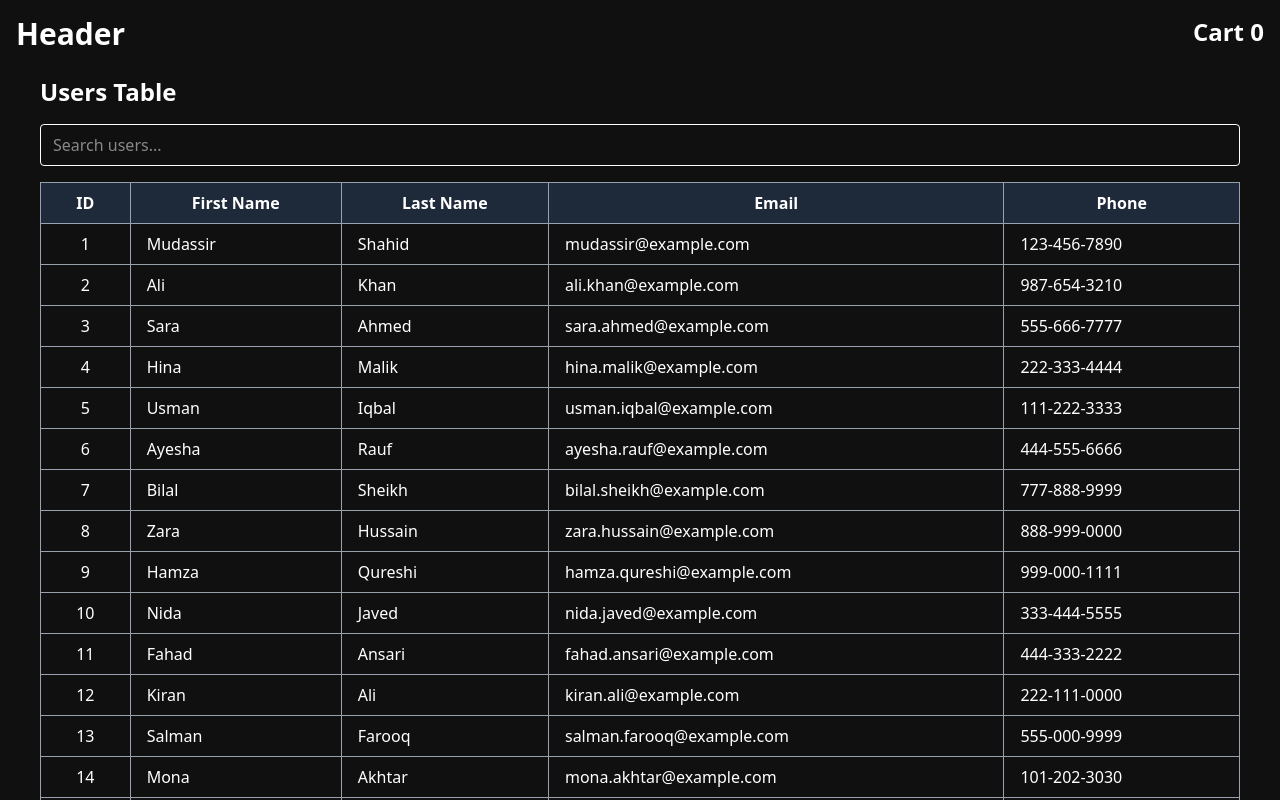
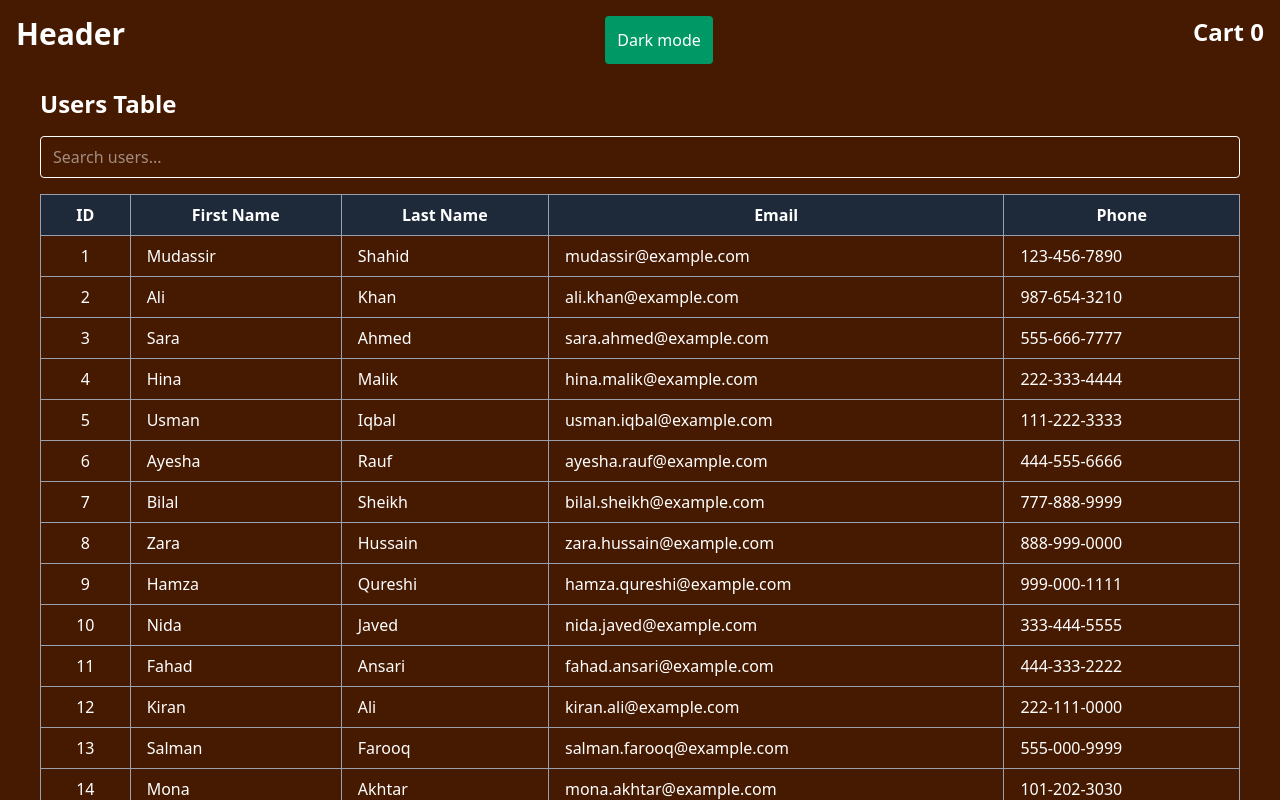
Before and after one commit to mudassirshahid/vite-redux-app, a React (Vite) app: page /product/1 in a window 1280 px wide. Shown: the top 800 px of the page. Built offline with nearby package versions, Linux system fonts and the light colour scheme.

Commit message:
add components

```diff
--- a/src/App.jsx
+++ b/src/App.jsx
@@ -5,14 +5,18 @@ import Product from "./components/Product";
 import { BrowserRouter, Route, Routes } from "react-router-dom";
 import CartList from "./components/CartList";
 import Table from "./components/FilterTable";
+import ApiData from "./components/ApiData";
+import { useTheme } from "./context/ThemeContext";
 
 function App() {
+  const {theme} = useTheme()
   return (
     <>
-      <div className="container text-white p-4">
+      <div className={`${theme ? "bg-amber-950 text-white" : "bg-white text-black"} container p-4`}>
         <BrowserRouter>
         <Header />
         <Table />
+        {/* <ApiData/> */}
         <Routes>
           <Route path="/" element={<Product />} />
           <Route path="/cartlist" element={<CartList />}/>
--- /dev/null
+++ b/src/components/ApiData.jsx
@@ -0,0 +1,47 @@
+import React, { useEffect, useState } from "react";
+
+const ApiData = () => {
+  const [post, setPost] = useState([]);
+  const [loading, setLoading] = useState(false);
+  const [error, setError] = useState(null);
+
+  const fetchData = async () => {
+    setLoading(true);
+    setTimeout(async () => {
+      try {
+        const response = await fetch("https://dummyjson.com/products");
+        const data = await response.json();
+        setPost(data.products); // ✅ only products array
+        console.log(data.products);
+      } catch (error) {
+        setError(error);
+      } finally {
+        setLoading(false);
+      }
+    }, 3000);
+  };
+
+  useEffect(() => {
+    fetchData();
+  }, []);
+
+  if (error) {
+    return <div>Something went wrong</div>;
+  }
+
+  return (
+    <div style={{ background: "url('https://picsum.photos/800/400')" }}>
+      {loading ? (
+        "DATA LOADING"
+      ) : (
+        <>
+          {post.map((item) => (
+            <div key={item.id}>{item.title}</div>
+          ))}
+        </>
+      )}
+    </div>
+  );
+};
+
+export default ApiData;
--- a/src/components/FilterTable.jsx
+++ b/src/components/FilterTable.jsx
@@ -30,6 +30,7 @@ const Table = () => {
         className="border px-3 py-2 rounded w-full mb-4"
       />
 
+<div className="overflow-x-auto">
       <table className="table-auto w-full border-collapse border border-gray-400">
         <thead>
           <tr className="bg-gray-800">
@@ -75,6 +76,7 @@ const Table = () => {
           } */}
         </tbody>
       </table>
+      </div>
     </div>
   );
 };
--- a/src/components/Header.jsx
+++ b/src/components/Header.jsx
@@ -1,15 +1,18 @@
 import React from 'react'
 import { useSelector } from 'react-redux'
 import { Link } from 'react-router-dom'
+import ThemeButton from './ThemeButton'
+import { useTheme } from '../context/ThemeContext'
 
 const Header = () => {
     const cartSelector = useSelector((state) => state.cart.items) //for items value
     // console.log(cartSelector.length);
-
+      const {theme, handleTheme} = useTheme()
   return (
     <>
       <div className='flex justify-between'>
         <div className='font-bold text-3xl'><Link to="/">Header</Link></div>
+        <ThemeButton theme={theme} handleTheme={handleTheme}/>
         <div className='font-bold text-2xl'><Link to="/cartlist">Cart {cartSelector.length ? cartSelector.length : 0}</Link></div>
       </div>
     </>
--- a/src/components/Product.jsx
+++ b/src/components/Product.jsx
@@ -1,4 +1,4 @@
-import React, { useEffect } from "react";
+import React, { useEffect, useState } from "react";
 import react from "../assets/react.svg";
 import { useDispatch, useSelector } from "react-redux";
 import { addItem, clearAllItems, removeItem } from "../redux/slices/addToCart";
--- /dev/null
+++ b/src/components/ThemeButton.jsx
@@ -0,0 +1,11 @@
+import React from 'react'
+
+const ThemeButton = ({theme, handleTheme}) => {
+  return (
+    <>
+      <button className='bg-emerald-600 p-3 rounded' onClick={handleTheme}>{theme ? "Dark mode" : "Light mode"}</button>
+    </>
+  )
+}
+
+export default ThemeButton
--- /dev/null
+++ b/src/context/ThemeContext.jsx
@@ -0,0 +1,21 @@
+import { createContext, useContext, useState } from "react";
+
+const ThemeContext = createContext()
+
+export const ThemeProvider = ({children}) => {
+    const [theme, setTheme] = useState(true)
+    const handleTheme = () => {
+        setTheme(!theme)
+    }
+    return (
+    <ThemeContext.Provider value={{theme, handleTheme}}>
+        <div className={theme ? "darkTheme" : "lightTheme"}>
+            {children}
+        </div>
+    </ThemeContext.Provider>
+     )
+}
+
+export const useTheme = () => {
+    return useContext(ThemeContext)
+}
--- a/src/main.jsx
+++ b/src/main.jsx
@@ -4,11 +4,14 @@ import './index.css'
 import App from './App.jsx'
 import { Provider } from 'react-redux'
 import store from './redux/store.js'
+import { ThemeProvider } from './context/ThemeContext.jsx'
 
 createRoot(document.getElementById('root')).render(
   <StrictMode>
     <Provider store={store}>
+      <ThemeProvider>
     <App />
+    </ThemeProvider>
     </Provider>
   </StrictMode>,
 )
```
